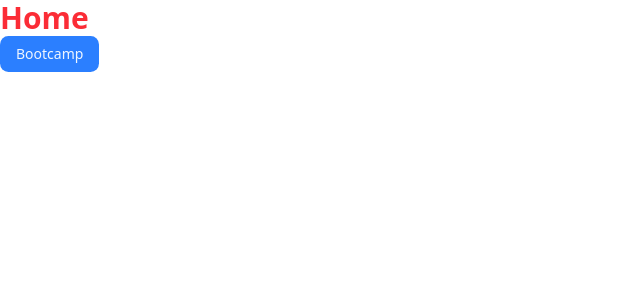
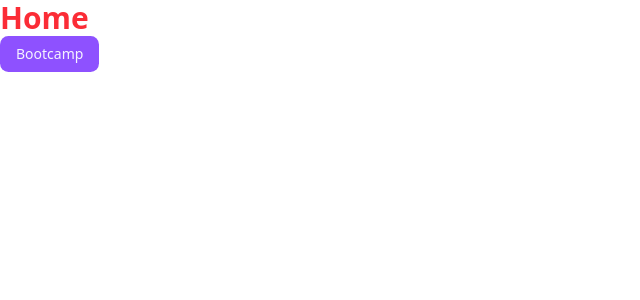
Before and after one commit to tsilfidis/bewear-bootcamp, a Next.js app: page / in a window 1280 px wide. Shown: the top 300 px of the page, without its empty margins (0-640 px from the left). Built offline with nearby package versions, Linux system fonts and the light colour scheme.

Commit message:
chore: add update shadcn theme

```diff
--- a/src/app/globals.css
+++ b/src/app/globals.css
@@ -51,8 +51,8 @@
   --card-foreground: oklch(0.141 0.005 285.823);
   --popover: oklch(1 0 0);
   --popover-foreground: oklch(0.141 0.005 285.823);
-  --primary: oklch(0.623 0.214 259.815);
-  --primary-foreground: oklch(0.97 0.014 254.604);
+  --primary: oklch(0.606 0.25 292.717);
+  --primary-foreground: oklch(0.969 0.016 293.756);
   --secondary: oklch(0.967 0.001 286.375);
   --secondary-foreground: oklch(0.21 0.006 285.885);
   --muted: oklch(0.967 0.001 286.375);
@@ -62,7 +62,7 @@
   --destructive: oklch(0.577 0.245 27.325);
   --border: oklch(0.92 0.004 286.32);
   --input: oklch(0.92 0.004 286.32);
-  --ring: oklch(0.623 0.214 259.815);
+  --ring: oklch(0.606 0.25 292.717);
   --chart-1: oklch(0.646 0.222 41.116);
   --chart-2: oklch(0.6 0.118 184.704);
   --chart-3: oklch(0.398 0.07 227.392);
@@ -70,12 +70,12 @@
   --chart-5: oklch(0.769 0.188 70.08);
   --sidebar: oklch(0.985 0 0);
   --sidebar-foreground: oklch(0.141 0.005 285.823);
-  --sidebar-primary: oklch(0.623 0.214 259.815);
-  --sidebar-primary-foreground: oklch(0.97 0.014 254.604);
+  --sidebar-primary: oklch(0.606 0.25 292.717);
+  --sidebar-primary-foreground: oklch(0.969 0.016 293.756);
   --sidebar-accent: oklch(0.967 0.001 286.375);
   --sidebar-accent-foreground: oklch(0.21 0.006 285.885);
   --sidebar-border: oklch(0.92 0.004 286.32);
-  --sidebar-ring: oklch(0.623 0.214 259.815);
+  --sidebar-ring: oklch(0.606 0.25 292.717);
 }
 
 .dark {
@@ -85,8 +85,8 @@
   --card-foreground: oklch(0.985 0 0);
   --popover: oklch(0.21 0.006 285.885);
   --popover-foreground: oklch(0.985 0 0);
-  --primary: oklch(0.546 0.245 262.881);
-  --primary-foreground: oklch(0.379 0.146 265.522);
+  --primary: oklch(0.541 0.281 293.009);
+  --primary-foreground: oklch(0.969 0.016 293.756);
   --secondary: oklch(0.274 0.006 286.033);
   --secondary-foreground: oklch(0.985 0 0);
   --muted: oklch(0.274 0.006 286.033);
@@ -96,7 +96,7 @@
   --destructive: oklch(0.704 0.191 22.216);
   --border: oklch(1 0 0 / 10%);
   --input: oklch(1 0 0 / 15%);
-  --ring: oklch(0.488 0.243 264.376);
+  --ring: oklch(0.541 0.281 293.009);
   --chart-1: oklch(0.488 0.243 264.376);
   --chart-2: oklch(0.696 0.17 162.48);
   --chart-3: oklch(0.769 0.188 70.08);
@@ -104,12 +104,12 @@
   --chart-5: oklch(0.645 0.246 16.439);
   --sidebar: oklch(0.21 0.006 285.885);
   --sidebar-foreground: oklch(0.985 0 0);
-  --sidebar-primary: oklch(0.546 0.245 262.881);
-  --sidebar-primary-foreground: oklch(0.379 0.146 265.522);
+  --sidebar-primary: oklch(0.541 0.281 293.009);
+  --sidebar-primary-foreground: oklch(0.969 0.016 293.756);
   --sidebar-accent: oklch(0.274 0.006 286.033);
   --sidebar-accent-foreground: oklch(0.985 0 0);
   --sidebar-border: oklch(1 0 0 / 10%);
-  --sidebar-ring: oklch(0.488 0.243 264.376);
+  --sidebar-ring: oklch(0.541 0.281 293.009);
 }
 
 @layer base {
```
